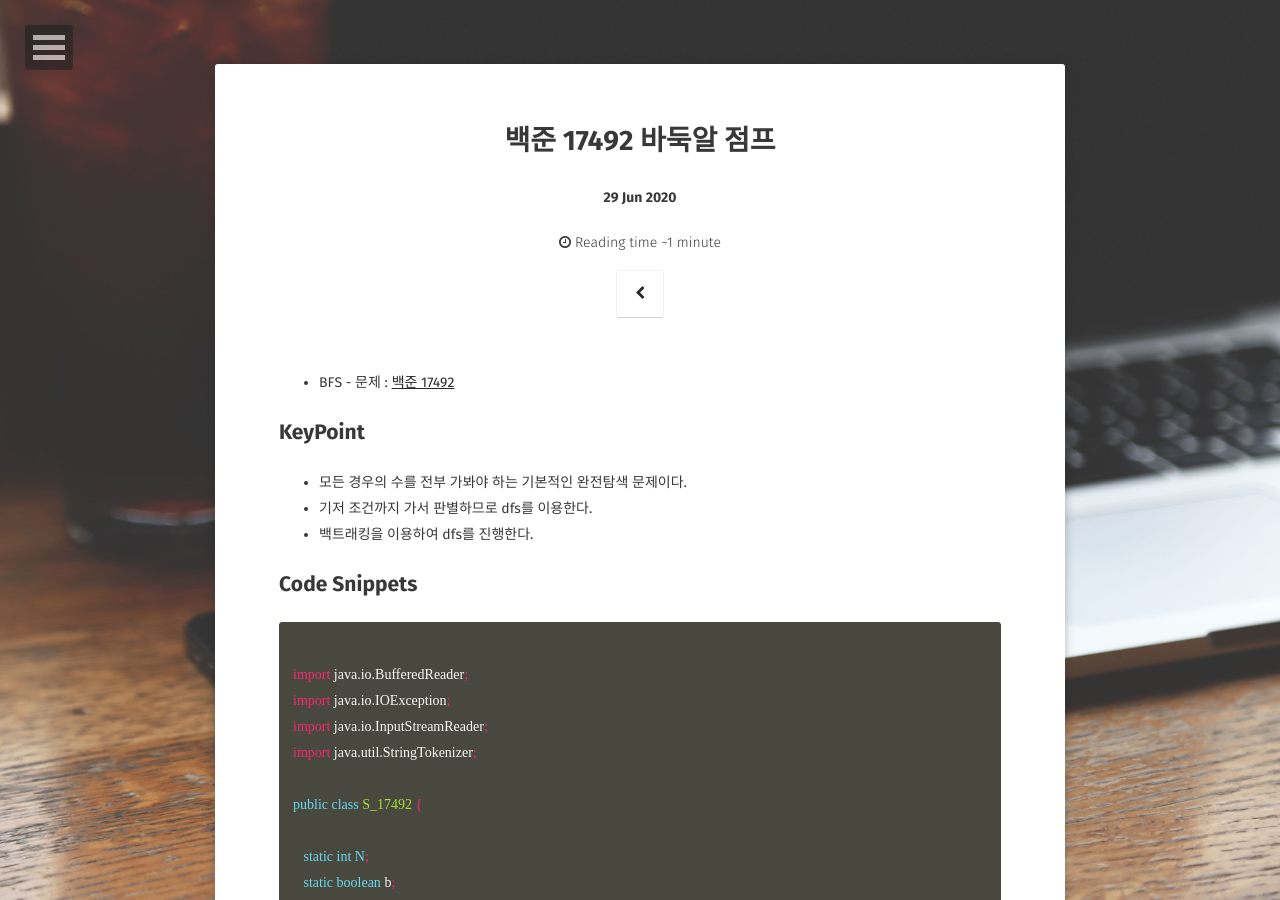
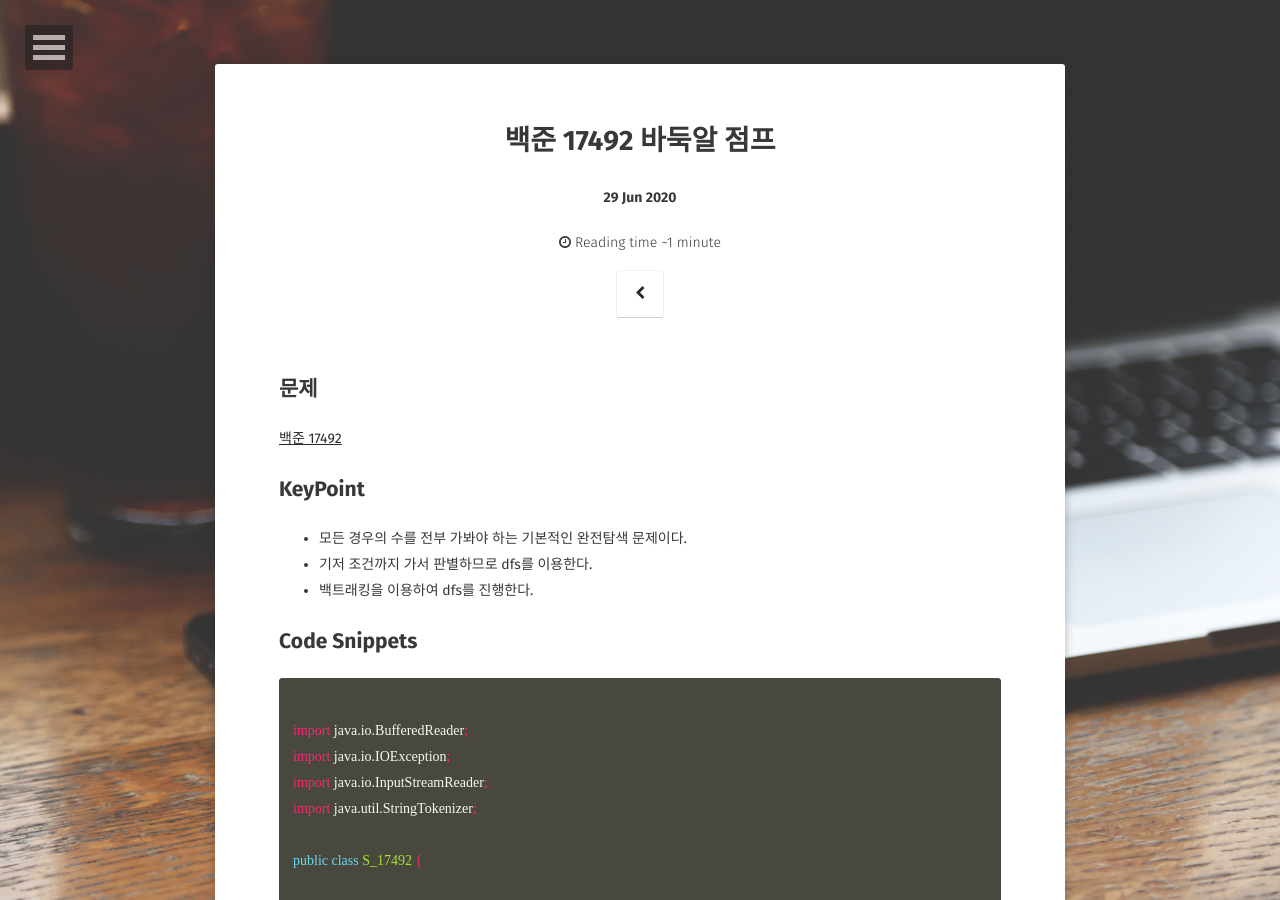
Before and after one commit to limkinam/limkinam.github.io, a Jekyll site: the page built from _posts/2020-06-29-baekjoon-17492.md, in a window 1280 px wide and 900 px high. Built offline with Jekyll 4.4.1, drawn with Linux system fonts in a browser that asks for light colours; some web fonts are replaced; comment, search, counter and statistics services are not loaded.

Commit message:
Update 2020-06-29-baekjoon-17492.md

```diff
--- a/_posts/2020-06-29-baekjoon-17492.md
+++ b/_posts/2020-06-29-baekjoon-17492.md
@@ -11,8 +11,8 @@ tag:
 comments: true
 ---
 
-- BFS -
-문제 : <a href="https://www.acmicpc.net/problem/17492"> 백준 17492 </a>
+## 문제
+<a href="https://www.acmicpc.net/problem/17492"> 백준 17492 </a>
 
 ## KeyPoint
  - 모든 경우의 수를 전부 가봐야 하는 기본적인 완전탐색 문제이다.
```
Also changed, not shown: other parts of _posts/2020-06-29-baekjoon-17492.md (+1 -1 lines).
